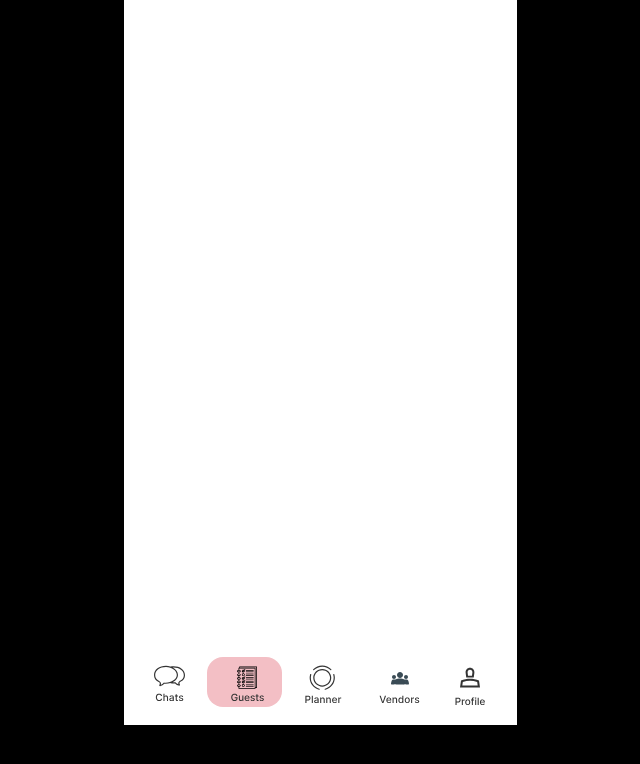
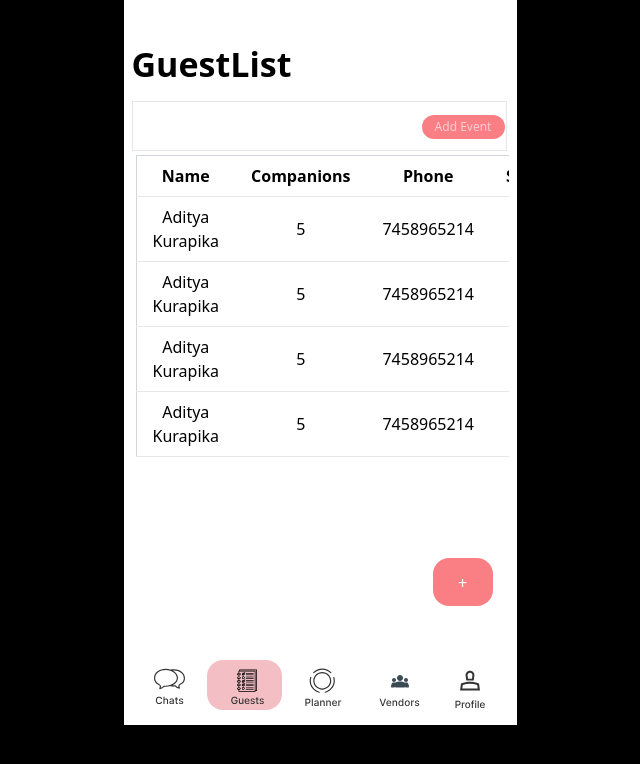
Before and after one commit to Dikshantw/Getogether-, a React (Vite) app: page /guestlist in a window 1280 px wide. Shown: the top 764 px of the page, without its empty margins (320-960 px from the left). Built offline with nearby package versions, Linux system fonts and the light colour scheme.

Commit message:
added guestlist ui

```diff
--- a/src/components/Chat.tsx
+++ b/src/components/Chat.tsx
@@ -49,7 +49,9 @@ const Chat = () => {
           </div>
           <EventTab />
           <InviteButton />
-          <TabBar />
+          <div className="absolute bottom-0 w-full">
+            <TabBar />
+          </div>
         </div>
       </div>
     </>
--- a/src/components/GuestList.tsx
+++ b/src/components/GuestList.tsx
@@ -1,11 +1,23 @@
+import EventTab from "./EventTab";
+import GuestTable from "./GuestTable";
 import TabBar from "./TabBar";
 
 const GuestList = () => {
   return (
     <>
       <div className="flex justify-center items-center">
-        <div className="w-[393px] h-[725px] bg-white">
-          <TabBar />
+        <div
+          className="absolute w-[393px] h-[725px] bg-white"
+          style={{ top: "0px" }}
+        >
+          <div className="flex justify-between items-center absolute z-10 mt-[44px] mx-2 w-[375px] h-[40px]">
+            <h3 className="font-bold text-[34px] leading-[41px]">GuestList</h3>
+          </div>
+          <EventTab />
+          <GuestTable />
+          <div className="absolute bottom-0 w-full">
+            <TabBar />
+          </div>
         </div>
       </div>
     </>
--- /dev/null
+++ b/src/components/GuestTable.tsx
@@ -0,0 +1,59 @@
+import { useState } from "react";
+
+const GuestTable = () => {
+  const [guestList, setGuestList] = useState([
+    { name: "Aditya Kurapika", companions: 5, phone: 7458965214, seat: 1 },
+    { name: "Aditya Kurapika", companions: 5, phone: 7458965214, seat: 1 },
+    { name: "Aditya Kurapika", companions: 5, phone: 7458965214, seat: 1 },
+    { name: "Aditya Kurapika", companions: 5, phone: 7458965214, seat: 1 },
+  ]);
+
+  const addGuest = () => {
+    const newGuest = {
+      name: "New Guest",
+      companions: 3,
+      phone: 1234567890,
+      seat: 2,
+    };
+    setGuestList([...guestList, newGuest]);
+  };
+
+  return (
+    <div className="flex-grow overflow-auto mt-[151px] h-[500px] mx-2 p-1">
+      <table className="min-w-full bg-white border border-gray-300">
+        <thead>
+          <tr>
+            <th className="py-2 px-4 border-b">Name</th>
+            <th className="py-2 px-4 border-b">Companions</th>
+            <th className="py-2 px-4 border-b">Phone</th>
+            <th className="py-2 px-4 border-b">Seat</th>
+          </tr>
+        </thead>
+        <tbody>
+          {guestList.map((guest, index) => (
+            <tr key={index} className="text-center">
+              <td className="py-2 px-4 border-b">{guest.name}</td>
+              <td className="py-2 px-4 border-b">{guest.companions}</td>
+              <td className="py-2 px-4 border-b">{guest.phone}</td>
+              <td className="py-2 px-4 border-b">{guest.seat}</td>
+            </tr>
+          ))}
+        </tbody>
+      </table>
+      <button
+        className="absolute px-[25px] py-[13px] pb-[14px] pl-[25px] pr-[25px] rounded-2xl bg-[#fa7f84] text-white"
+        style={{
+          bottom: "119px",
+          left: "309px",
+          right: "24px",
+          top: "558px",
+        }}
+        onClick={addGuest}
+      >
+        +
+      </button>
+    </div>
+  );
+};
+
+export default GuestTable;
--- a/src/components/Planner.tsx
+++ b/src/components/Planner.tsx
@@ -4,8 +4,13 @@ const Planner = () => {
   return (
     <>
       <div className="flex justify-center items-center">
-        <div className="w-[393px] h-[725px] bg-white">
-          <TabBar />
+        <div
+          className="absolute w-[393px] h-[725px] bg-white"
+          style={{ top: "0px" }}
+        >
+          <div className="absolute bottom-0 w-full">
+            <TabBar />
+          </div>
         </div>
       </div>
     </>
--- a/src/components/Profile.tsx
+++ b/src/components/Profile.tsx
@@ -4,8 +4,13 @@ const Profile = () => {
   return (
     <>
       <div className="flex justify-center items-center">
-        <div className="w-[393px] h-[725px] bg-white">
-          <TabBar />
+        <div
+          className="absolute w-[393px] h-[725px] bg-white"
+          style={{ top: "0px" }}
+        >
+          <div className="absolute bottom-0 w-full">
+            <TabBar />
+          </div>
         </div>
       </div>
     </>
--- a/src/components/TabBar.tsx
+++ b/src/components/TabBar.tsx
@@ -10,7 +10,7 @@ const TabBar = () => {
 `;
   return (
     <>
-      <div className="flex justify-center items-center absolute mt-[642px] mx-2 w-[375px] h-[80px]">
+      <div className="flex justify-center items-center  mx-2 w-[375px] h-[80px]">
         <Link
           to="/chat"
           className={`${tabItem} ${
--- a/src/components/Vendors.tsx
+++ b/src/components/Vendors.tsx
@@ -4,8 +4,13 @@ const Vendors = () => {
   return (
     <>
       <div className="flex justify-center items-center">
-        <div className="w-[393px] h-[725px] bg-white">
-          <TabBar />
+        <div
+          className="absolute w-[393px] h-[725px] bg-white"
+          style={{ top: "0px" }}
+        >
+          <div className="absolute bottom-0 w-full">
+            <TabBar />
+          </div>
         </div>
       </div>
     </>
```
